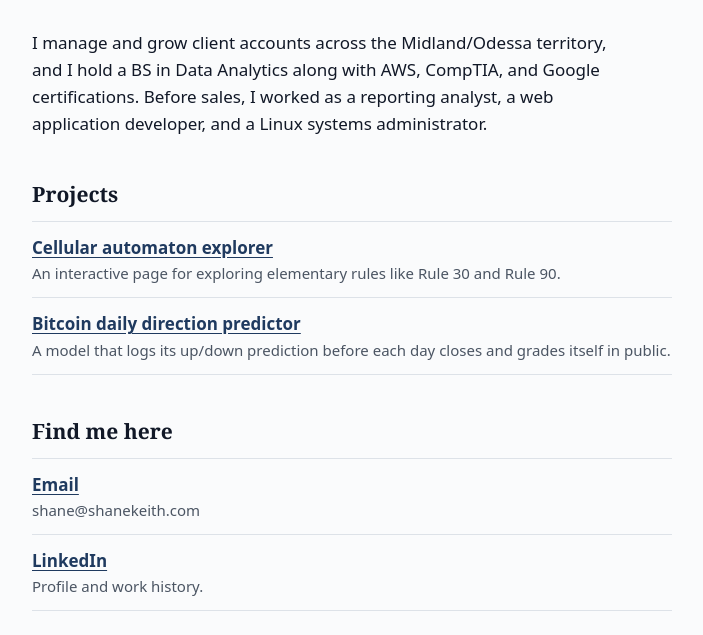
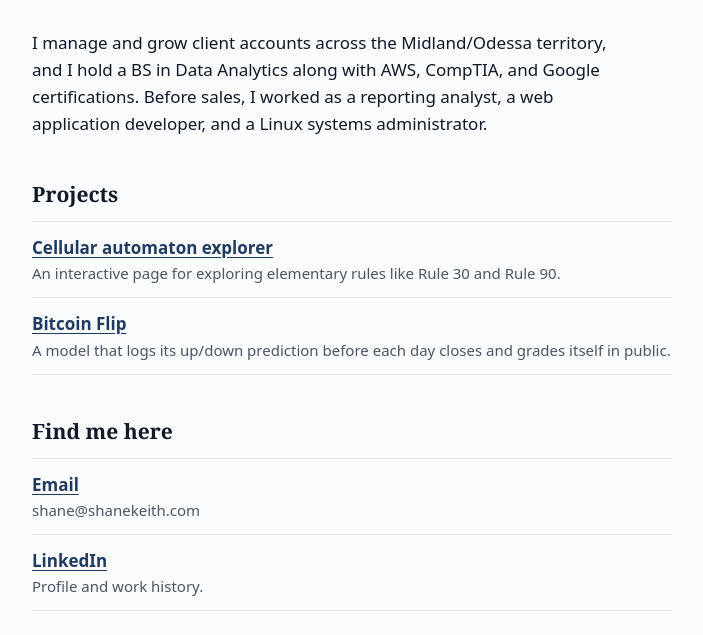
Before and after one commit to shaneckeith/shanekeith-site, a plain HTML site: page index.html in a window 1280 px wide. Shown: the part 245-880 px from the top of the page, without its empty margins (288-991 px from the left). Drawn offline with Linux system fonts and the light colour scheme.

Commit message:
Rename Bitcoin predictor to Bitcoin Flip

```diff
--- a/index.html
+++ b/index.html
@@ -21,7 +21,7 @@
     <h2>Projects</h2>
     <ul class="links">
       <li><a href="/rule-explorer/">Cellular automaton explorer</a><span>An interactive page for exploring elementary rules like Rule 30 and Rule 90.</span></li>
-      <li><a href="/btc/">Bitcoin daily direction predictor</a><span>A model that logs its up/down prediction before each day closes and grades itself in public.</span></li>
+      <li><a href="/btc/">Bitcoin Flip</a><span>A model that logs its up/down prediction before each day closes and grades itself in public.</span></li>
     </ul>
 
     <h2>Find me here</h2>
```
Also changed, not shown: btc/index.html (+2 -2 lines).
